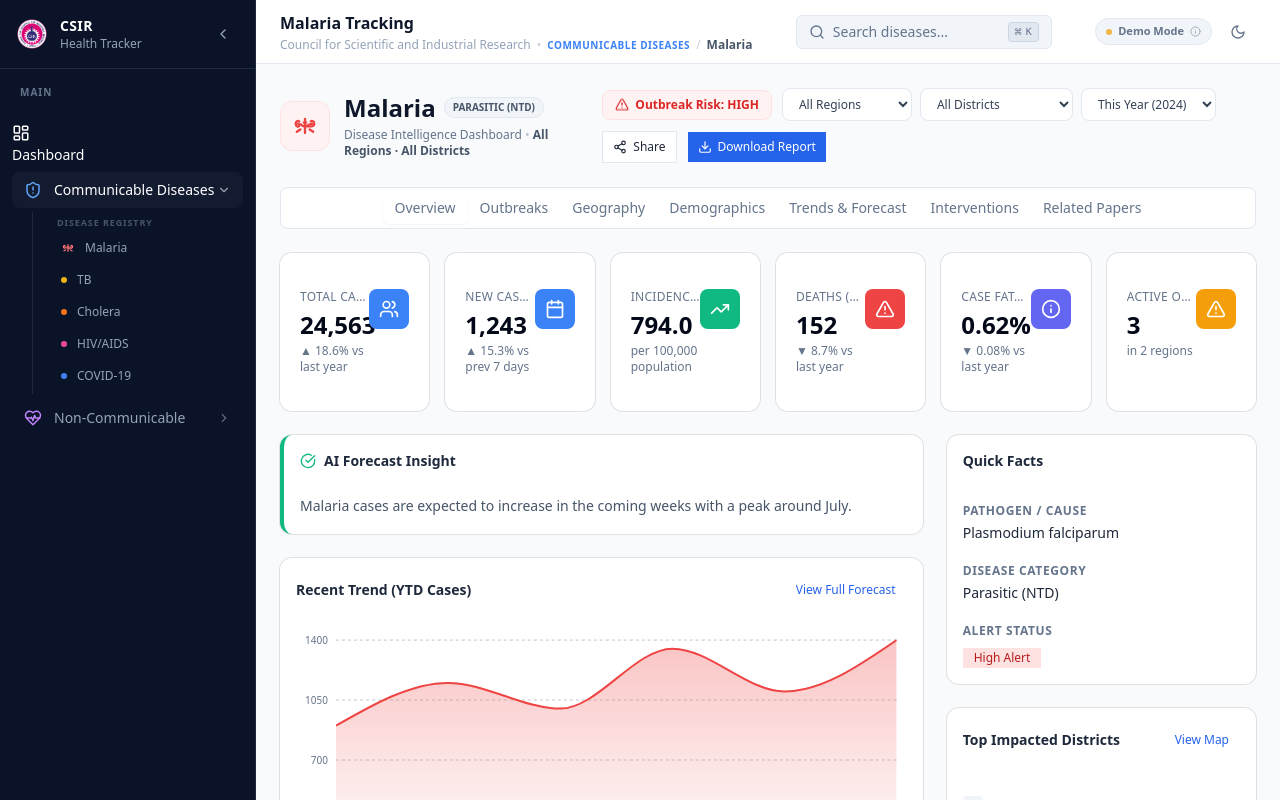
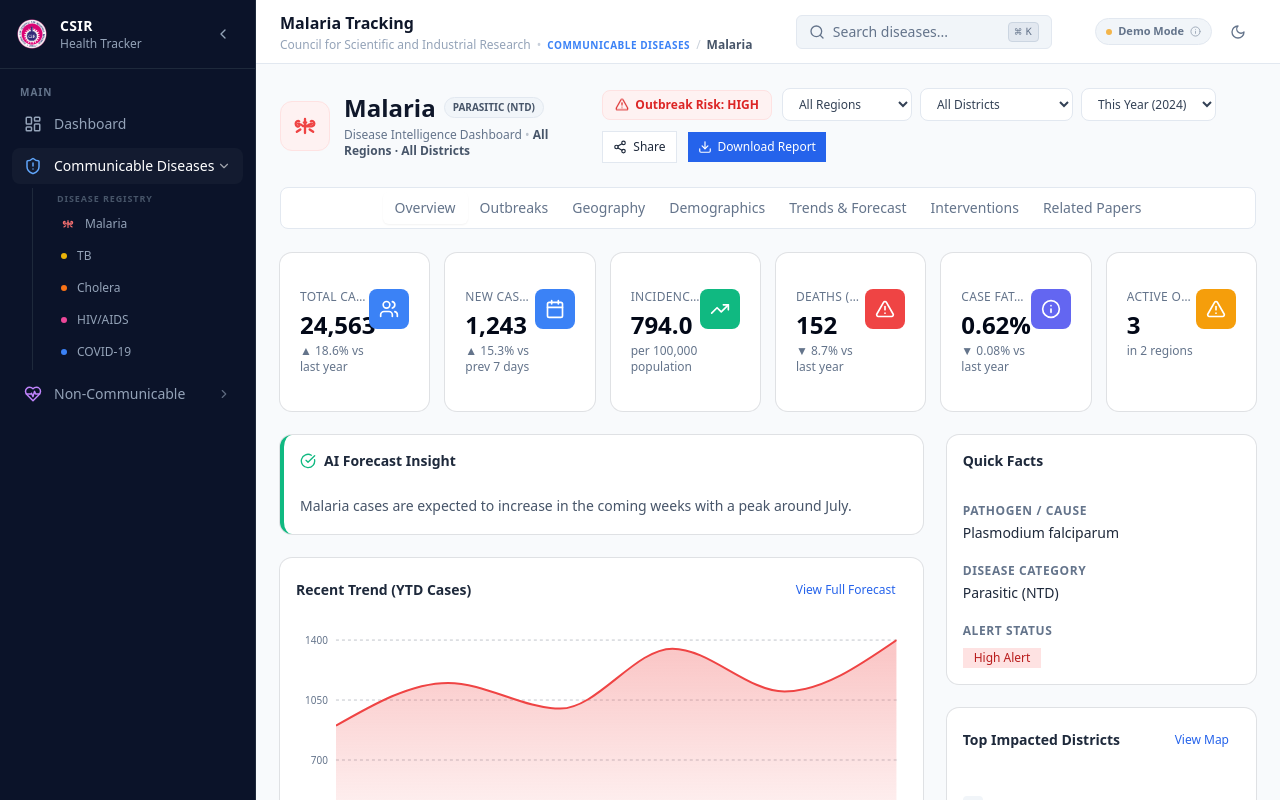
Before and after one commit to CSIR-Biomedical/disease-dashboard, a React (Vite) app: page /disease in a window 1280 px wide. Built offline with nearby package versions, Linux system fonts and the light colour scheme; the HTML template or start-up script is replaced by a standard one.

Commit message:
Update AppLayout

```diff
--- a/src/layouts/AppLayout.tsx
+++ b/src/layouts/AppLayout.tsx
@@ -130,10 +130,10 @@ export default function AppLayout() {
                 <TooltipTrigger asChild>
                   <NavLink
                     to="/"
-                    className={({ isActive }) => cn(
+                    className={cn(
                       "flex items-center gap-3 px-3 py-2 rounded-lg text-sm transition-colors",
-                      isActive
-                        ? "bg-blue-600 text-white font-medium"
+                      location.pathname === "/"
+                        ? "bg-blue-600 text-white font-medium shadow-sm"
                         : "text-slate-400 hover:text-white hover:bg-slate-800/50"
                     )}
                   >
```
